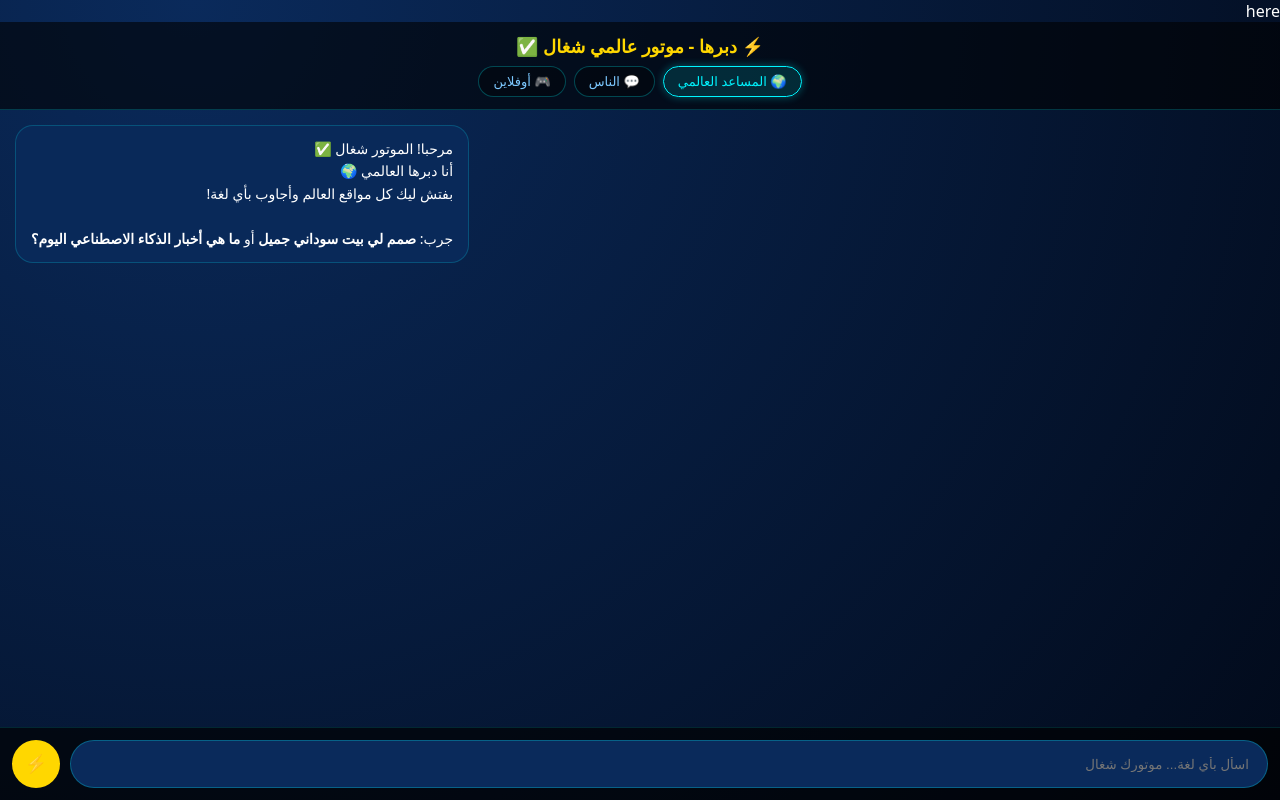
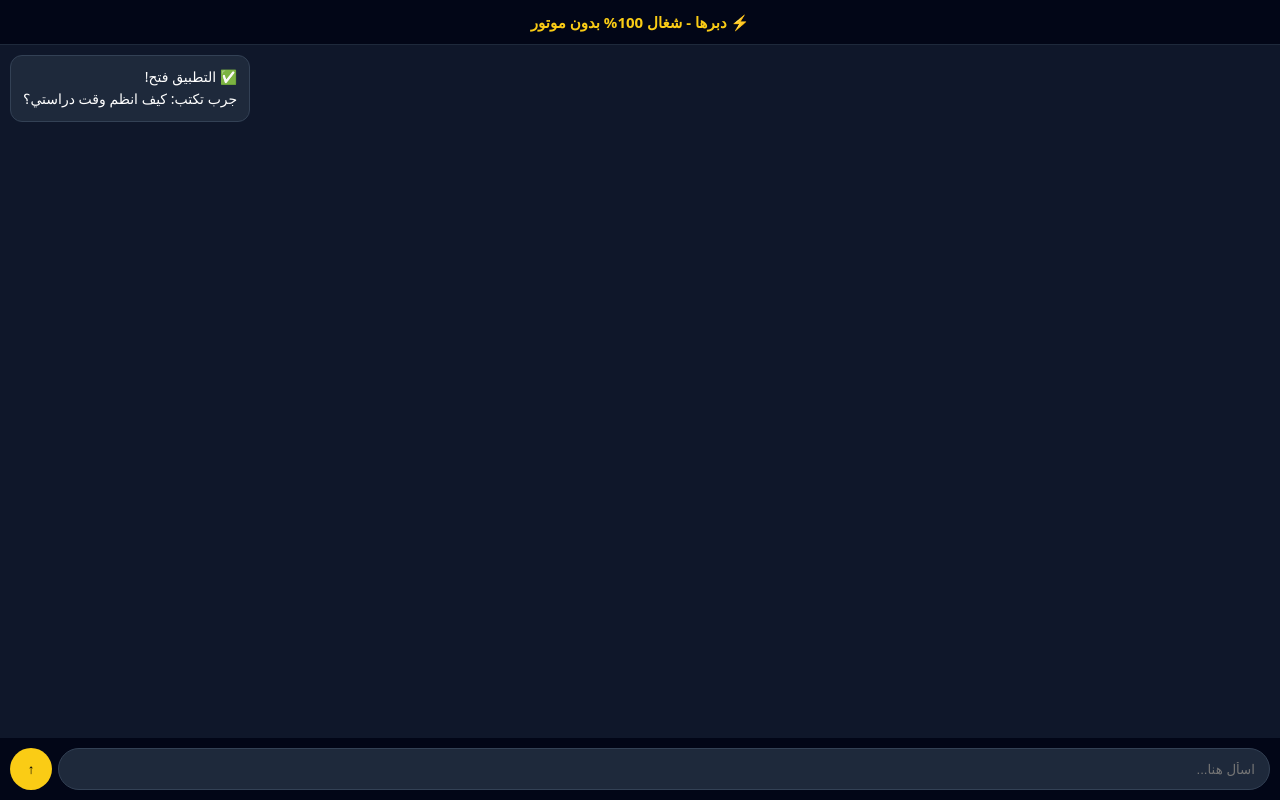
Before and after one commit to dabbarha-backend/dabbarha-android, a website: page www/index.html in a window 1280 px wide. Drawn offline with Linux system fonts and the light colour scheme.

Commit message:
Refactor HTML structure and update styles

```diff
--- a/www/index.html
+++ b/www/index.html
@@ -1,96 +1,83 @@
-here<!DOCTYPE html>
+<!DOCTYPE html>
 <html lang="ar" dir="rtl">
 <head>
 <meta charset="UTF-8">
-<meta name="viewport" content="width=device-width,initial-scale=1,maximum-scale=1">
-<title>دبرها العالمي</title>
+<meta name="viewport" content="width=device-width,initial-scale=1">
+<meta http-equiv="Content-Security-Policy" content="default-src * 'self' data: blob: https://* http://* 'unsafe-inline' 'unsafe-eval'">
+<title>دبرها</title>
 <style>
-*{margin:0;padding:0;box-sizing:border-box}
-body{background:radial-gradient(circle at 15% 0%, #0a2a5b 0%, #020a1a 100%);color:white;font-family:system-ui;height:100vh;display:flex;flex-direction:column}
-.header{padding:12px;text-align:center;background:#00000099;border-bottom:1px solid #00F5FF33}
-.header h1{color:#FFD700;font-size:18px}
-.tabs{display:flex;gap:8px;justify-content:center;margin-top:8px}
-.tab{padding:7px 14px;border-radius:20px;border:1px solid #00F5FF44;background:#0005;color:#7cc8ff;cursor:pointer;font-size:13px}
-.tab.active{background:#00F5FF22;color:#00F5FF;border-color:#00F5FF;box-shadow:0 0 8px #00F5FF55}
-.page{display:none;flex:1;flex-direction:column;overflow:hidden}
-.page.active{display:flex}
-.chat{flex:1;overflow-y:auto;padding:15px;display:flex;flex-direction:column;gap:12px}
-.msg{padding:12px 15px;border-radius:18px;max-width:88%;line-height:1.6;font-size:14px;word-break:break-word}
-.user{background:linear-gradient(135deg,#FFD70022,#FFD70011);border:1px solid #FFD700;align-self:flex-start}
-.ai{background:#0a2a5bEE;border:1px solid #00F5FF33;align-self:flex-end}
-.msg img{width:100%;border-radius:12px;margin-top:10px}
-.source{font-size:11px;color:#00F5FF99;margin-top:8px;border-top:1px solid #ffffff15;padding-top:6px}
-.inputBox{display:flex;gap:10px;padding:12px;background:#000A;border-top:1px solid #00F5FF22}
-.inputBox input{flex:1;padding:13px 18px;border-radius:25px;border:1px solid #00F5FF44;background:#0a2a5b;color:white;outline:none}
-.inputBox button{background:#FFD700;color:black;border:none;width:48px;height:48px;border-radius:50%;font-weight:bold;font-size:18px}
-.card{background:#0a2a5b99;border:1px solid #00F5FF22;padding:15px;border-radius:15px;margin:12px}
+body{margin:0;background:#0f172a;color:#fff;font-family:system-ui;height:100vh;display:flex;flex-direction:column}
+.header{background:#020617;padding:12px;text-align:center;border-bottom:1px solid #1e293b}
+.header h1{color:#facc15;font-size:15px;margin:0}
+.chat{flex:1;overflow-y:auto;padding:10px;display:flex;flex-direction:column;gap:8px}
+.msg{padding:10px 12px;border-radius:12px;max-width:85%;font-size:14px;line-height:1.6;background:#1e293b;border:1px solid #334155}
+.user{align-self:flex-start;background:#422006;border-color:#facc15}
+.ai{align-self:flex-end}
+.msg img{width:100%;border-radius:8px;margin-top:6px}
+.inputBox{display:flex;gap:6px;padding:10px;background:#020617}
+.inputBox input{flex:1;padding:12px 14px;border-radius:22px;border:1px solid #334155;background:#1e293b;color:#fff;outline:none}
+.inputBox button{background:#facc15;color:#000;border:none;width:42px;height:42px;border-radius:50%;font-weight:bold}
 </style>
 </head>
 <body>
-<div class="header"><h1>⚡ دبرها - موتور عالمي شغال ✅</h1>
-<div class="tabs"><button id="tab-ai" class="tab active" onclick="show('ai')">🌍 المساعد العالمي</button><button id="tab-people" class="tab" onclick="show('people')">💬 الناس</button><button id="tab-games" class="tab" onclick="show('games')">🎮 أوفلاين</button></div>
+<div class="header"><h1>⚡ دبرها - شغال 100% بدون موتور</h1></div>
+<div id="chat" class="chat">
+<div class="msg ai">✅ التطبيق فتح!<br>جرب تكتب: كيف انظم وقت دراستي؟</div>
+</div>
+<div class="inputBox">
+<input id="inp" placeholder="اسأل هنا..." onkeypress="if(event.key==='Enter')send()">
+<button onclick="send()">↑</button>
 </div>
 
-<div id="ai" class="page active"><div id="aiChat" class="chat"><div class="msg ai">مرحبا! الموتور شغال ✅<br>أنا دبرها العالمي 🌍<br>بفتش ليك كل مواقع العالم وأجاوب بأي لغة!<br><br>جرب: <b>صمم لي بيت سوداني جميل</b> أو <b>ما هي أخبار الذكاء الاصطناعي اليوم؟</b></div></div></div>
-<div id="people" class="page"><div id="peopleChat" class="chat"><div class="msg ai">💬 دردشة الناس - قريبا أونلاين لايف</div></div></div>
-<div id="games" class="page" style="overflow-y:auto"><div class="card"><h3>🎮 خمن الرقم (أوفلاين)</h3><p id="gText">خمنت رقم من 1-100</p><button onclick="guess()" style="width:100%;padding:10px;background:#FFD700;border:none;border-radius:10px;margin-top:10px;font-weight:bold">جرب حظك</button></div></div>
+<script>
+async function send(){
+ let input=document.getElementById('inp');
+ let text=input.value.trim();
+ if(!text) return;
+ let box=document.getElementById('chat');
+ box.innerHTML+=`<div class="msg user">${text}</div>`;
+ input.value='';
+ box.scrollTop=box.scrollHeight;
 
-<div class="inputBox"><input id="mainInput" placeholder="اسأل بأي لغة... موتورك شغال" onkeypress="if(event.key==='Enter')send()"><button onclick="send()">⚡</button></div>
-
-<script>
-const BACKEND_URL = "https://dabbarha-android-4.onrender.com/api/chat";
-
-let mode='ai';
-function show(id){document.querySelectorAll('.page').forEach(p=>p.classList.remove('active'));document.getElementById(id).classList.add('active');document.querySelectorAll('.tab').forEach(b=>b.classList.remove('active'));document.getElementById('tab-'+id).classList.add('active');mode=id;}
-let secret=Math.floor(Math.random()*100)+1;function guess(){let v=prompt('خمن 1-100');let t=document.getElementById('gText');if(v==secret){t.textContent='🎉 مبروك صح!';secret=Math.floor(Math.random()*100)+1}else if(v>secret)t.textContent='👇 أقل';else t.textContent='👆 أكتر';}
-
-async function send(){
- let input=document.getElementById('mainInput');let text=input.value.trim();if(!text)return;
- let box=document.getElementById('aiChat');
- box.innerHTML+=`<div class="msg user">${text}</div>`;input.value='';box.scrollTop=box.scrollHeight;
-
- // صور
- if(/صمم|صور|صورة|صوره|ارسم|رسم|قط|بيت|image|draw|cat|house|picture/i.test(text)){
-   let id='img'+Date.now();
-   box.innerHTML+=`<div class="msg ai">🎨 بصمم ليك من موتور دبرها...<br><img src="https://image.pollinations.ai/prompt/${encodeURIComponent(text)}?width=768&height=768&nologo=true&seed=${Date.now()}" loading="lazy"></div>`;
-   box.scrollTop=box.scrollHeight;
+ // لو طلب صورة
+ if(/صمم|صور|صورة|ارسم|cat|قط|بيت|house|image|draw|رسم/i.test(text)){
+   let url=`https://image.pollinations.ai/prompt/${encodeURIComponent(text)}?width=512&height=512&nologo=true&seed=${Date.now()}`;
+   box.innerHTML+=`<div class="msg ai">🎨 بصمم ليك...<br><img src="${url}" onload="document.getElementById('chat').scrollTop=99999"></div>`;
    return;
  }
 
- let id='ai'+Date.now();
- box.innerHTML+=`<div id="${id}" class="msg ai">🌍 بفتش في كل مواقع العالم... ⏳</div>`;
+ let id='a'+Date.now();
+ box.innerHTML+=`<div id="${id}" class="msg ai">⏳ بفكر...</div>`;
  box.scrollTop=box.scrollHeight;
 
  try{
-   let res = await fetch(BACKEND_URL,{
-     method:'POST',
-     headers:{'Content-Type':'application/json'},
-     body: JSON.stringify({message: text})
+   // نستخدم API مجاني بدون مفتاح - يشتغل في التطبيق
+   let prompt = `أنت دبرها مساعد سوداني ذكي، جاوب باختصار مفيد بنفس لغة المستخدم. السؤال: ${text}`;
+   let res = await fetch('https://text.pollinations.ai/openai', {
+     method: 'POST',
+     headers: {'Content-Type':'application/json'},
+     body: JSON.stringify({
+       messages: [{role:'user', content: prompt}],
+       model: 'openai',
+       stream: false
+     })
    });
 
-   if(!res.ok){
-     let txt = await res.text();
-     throw new Error(txt.slice(0,200));
-   }
+   let data = await res.json();
+   let reply = data.choices?.[0]?.message?.content || data.content || JSON.stringify(data);
 
-   let data = await res.json();
-   let reply = data.reply || data.response || data.text || data.answer || data.message || JSON.stringify(data);
-
-   // كتابة كلمة كلمة زي ChatGPT
-   let el=document.getElementById(id);
-   el.innerHTML='';
-   let i=0;
-   let iv=setInterval(()=>{
-     el.textContent=reply.slice(0,i++);
-     box.scrollTop=box.scrollHeight;
-     if(i>reply.length){
-       clearInterval(iv);
-       el.innerHTML = reply + `<div class="source">🌍 تم البحث عبر موتور دبرها - Gemini • يجيب بأي لغة</div>`;
-     }
-   },12);
+   document.getElementById(id).textContent = reply;
 
  }catch(e){
-   document.getElementById(id).innerHTML=`❌ الموتور نايم شوية (Render بينوم بعد 15 دقيقة)<br>ادخل الرابط ده أول مرة عشان يصحى:<br><a href="https://dabbarha-android-4.onrender.com/" target="_blank" style="color:#00F5FF">https://dabbarha-android-4.onrender.com/</a><br><br>بعد ما يفتح، ارجع جرب تاني<br><br>خطأ: ${e.message}`;
+   // لو فشل، جرب طريقة تانية
+   try{
+     let p = encodeURIComponent(text);
+     let r2 = await fetch(`https://text.pollinations.ai/${p}?model=openai`);
+     let t2 = await r2.text();
+     document.getElementById(id).textContent = t2;
+   }catch(e2){
+     document.getElementById(id).innerHTML = `❌ ما قدر يتصل:<br>${e2}<br><br>تأكد النت شغال وجرب تاني`;
+   }
  }
  box.scrollTop=box.scrollHeight;
 }
```
